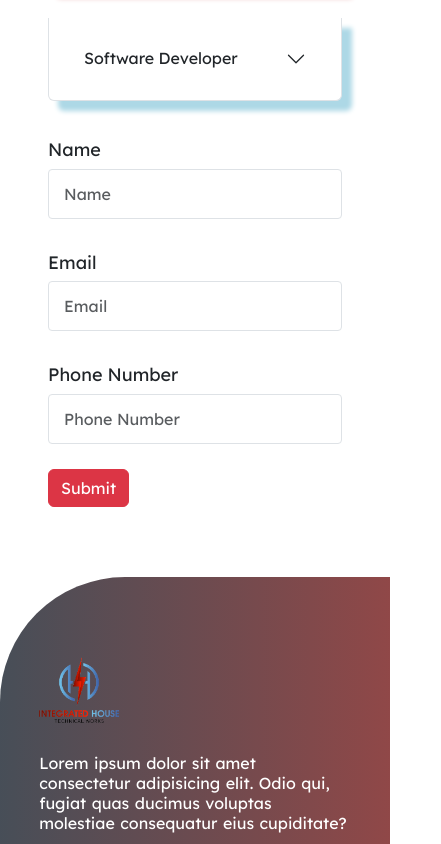
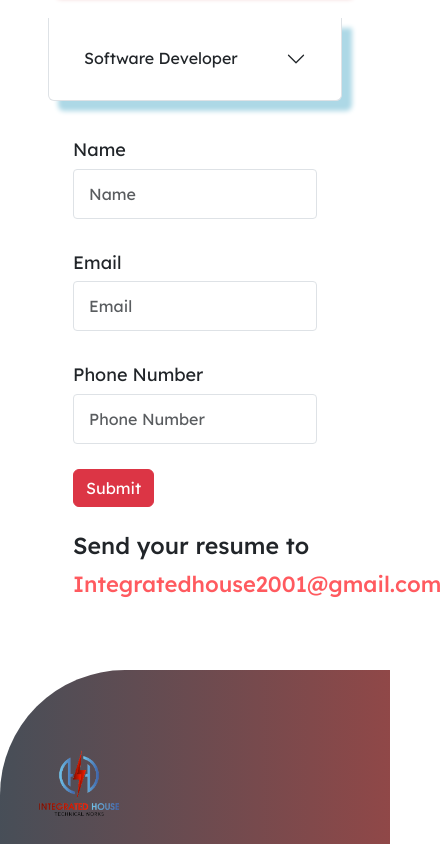
Before and after one commit to kannanAbinesh/IHTW, a React (Create React App) app: page /career in a window 390 px wide. Shown: the part 1520-2364 px from the top of the page, 441 px wide, since content can reach past the window. Built offline with nearby package versions, Linux system fonts and the light colour scheme.

Commit message:
career changes

```diff
--- a/src/Components/About/about.css
+++ b/src/Components/About/about.css
@@ -243,6 +243,7 @@
     overflow: hidden;
     border-radius: 20px;
     width: 100%;
+    background-position: 50% 50%;
 }
 
 @media screen and (max-width: 1024px) {
--- a/src/Components/Career/Career.js
+++ b/src/Components/Career/Career.js
@@ -2,17 +2,21 @@
 import Lottie from 'react-lottie';
 import { Col, Container, Row } from 'react-bootstrap';
 import { Accordion } from 'react-bootstrap';
+import aboutLottie from '../../Images/LottieFiles/aboutLottie.json';
+import { IoIosMail } from "react-icons/io";
 
 /* Components */
 import Footer from '../Footer/Footer';
 import CareerForm from '../CareerForm/CareerForm';
+
+/* Images */
+import logo from '../../Images/logoTwo.png';
 
 /* Helpers and Actions */
 import { careerHelper } from './careerHelper';
 
 /* Style */
 import './career.css';
-import aboutLottie from '../../Images/LottieFiles/aboutLottie.json';
 
 const Career = () => {
 
@@ -88,7 +92,17 @@ const Career = () => {
                 </Container>
 
                 <div id='career_form' className='career_form_container'>
-                    <CareerForm />
+                    <div className='contact_details_main_container'>
+                        <CareerForm />
+                    </div>
+                    <div className='contact_details_main_container'>
+                        <div className='contact_details_inner_main_container'>
+                            <h3 className='contact_details_mail_header'>Send your resume to</h3>
+                            <a href='mailto:Integratedhouse2001@gmail.com' className='email_contact_us_container'>
+                                <span>Integratedhouse2001@gmail.com</span>
+                            </a>
+                        </div>
+                    </div>
                 </div>
 
             </div>
--- a/src/Components/Career/career.css
+++ b/src/Components/Career/career.css
@@ -151,4 +151,58 @@
     max-width: 1280px;
     padding: 0 24px;
     width: 100%;
+    display: grid;
+    grid-template-columns: 50% 50%;
 }
+
+.contact_details_main_container {
+    padding: 0 25px;
+}
+
+.image_container_contact_form {
+    text-align: center;
+}
+
+.image_contact_us {
+    margin-top: 35px;
+    width: auto;
+    height: 100px;
+}
+
+.contact_details_inner_main_container {
+    margin-top: 25px;
+    padding: 0 25px;
+}
+
+.email_contact_us_container {
+    text-decoration: none;
+    color: #000000;
+}
+
+.email_contact_us_container span {
+    vertical-align: middle;
+    font-size: 22px;
+    font-weight: 500;
+    line-height: 32px;
+    color: #ff5a5f !important;
+}
+
+.contact_us_email_image {
+    color: #f6413a;
+    width: 30px;
+    height: 30px;
+}
+
+@media screen and (max-width: 950px) {
+    .career_form_container {
+        grid-template-columns: 100%;
+    }
+
+    .image_container_contact_form, .contact_details_inner_main_container {
+        text-align: left;
+    }
+
+    .contact_details_inner_main_container {
+        padding: 0;
+    }
+}
--- a/src/Components/CareerForm/CareerForm.js
+++ b/src/Components/CareerForm/CareerForm.js
@@ -15,13 +15,13 @@ class CareerForm extends React.Component {
 
     handleChange = ({input, placeholder, type, meta: { touched, error }}) => {
         return (
-            <div className="site_admin_login_form_container">
+            <div className="contact-us-feild-container">
                 <Form>
-                    <label className="site_admin_login_label">{placeholder}</label>
+                    <label className="career_form_label">{placeholder}</label>
                     <Form.Control
                         {...input}
                         placeholder={placeholder}
-                        className="site_admin_login_field"
+                        className="contact-us-feild"
                         type={type}
                     />
                     {touched && error && <span className="error_tag">{error}</span>}
--- a/src/Components/CareerForm/careerForm.css
+++ b/src/Components/CareerForm/careerForm.css
@@ -0,0 +1,23 @@
+.contact-us-feild-container {
+    margin-bottom: 25px !important;
+    text-align: left;
+}
+
+.career_form_label {
+    font-weight: 400 !important;
+    font-size: 18px !important;
+    margin: 6px 0px;
+    line-height: 1.43;
+    display: inline-block;
+    max-width: 100%;
+}
+
+.contact-us-feild {
+    padding: 10px 15px 10px 15px;
+    border-radius: 4px;
+    font-size: 16px;
+    border: 1px solid #dee2e6 !important;
+    line-height: 24px;
+    font-weight: normal;
+    height: 50px !important;
+}
--- a/src/Components/Footer/footer.css
+++ b/src/Components/Footer/footer.css
@@ -70,20 +70,15 @@
     padding-top: 25px;
 }
 
-email_container a {
+.email_container a {
     text-decoration: none;
 }
 
-a span {
+.email_container a span {
     color: #fff;
     font-size: 16px;
     vertical-align: middle;
 }
-
-/* .email_icon {
-    width: 45px;
-    color: #fff;
-} */
 
 .footer_list_header {
     font-size: 20px;
```
